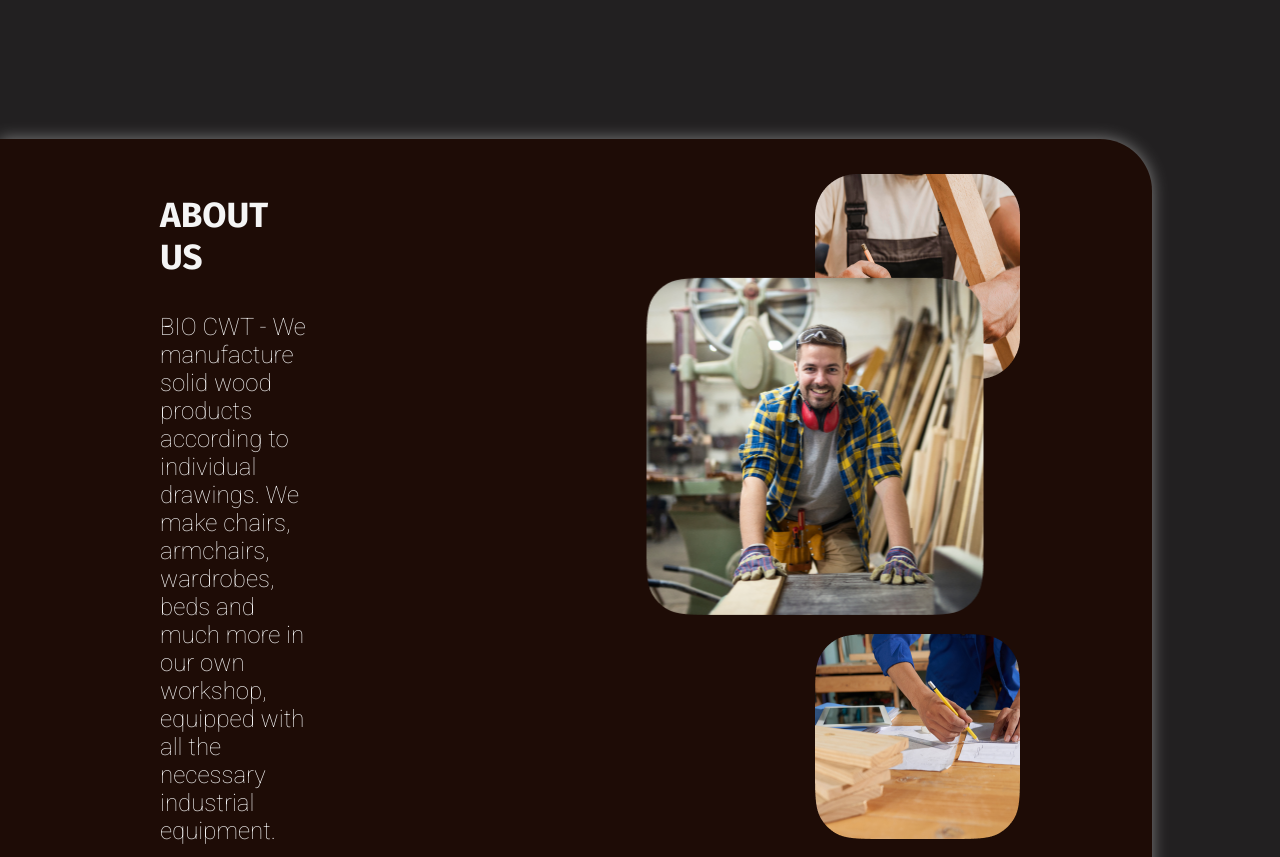
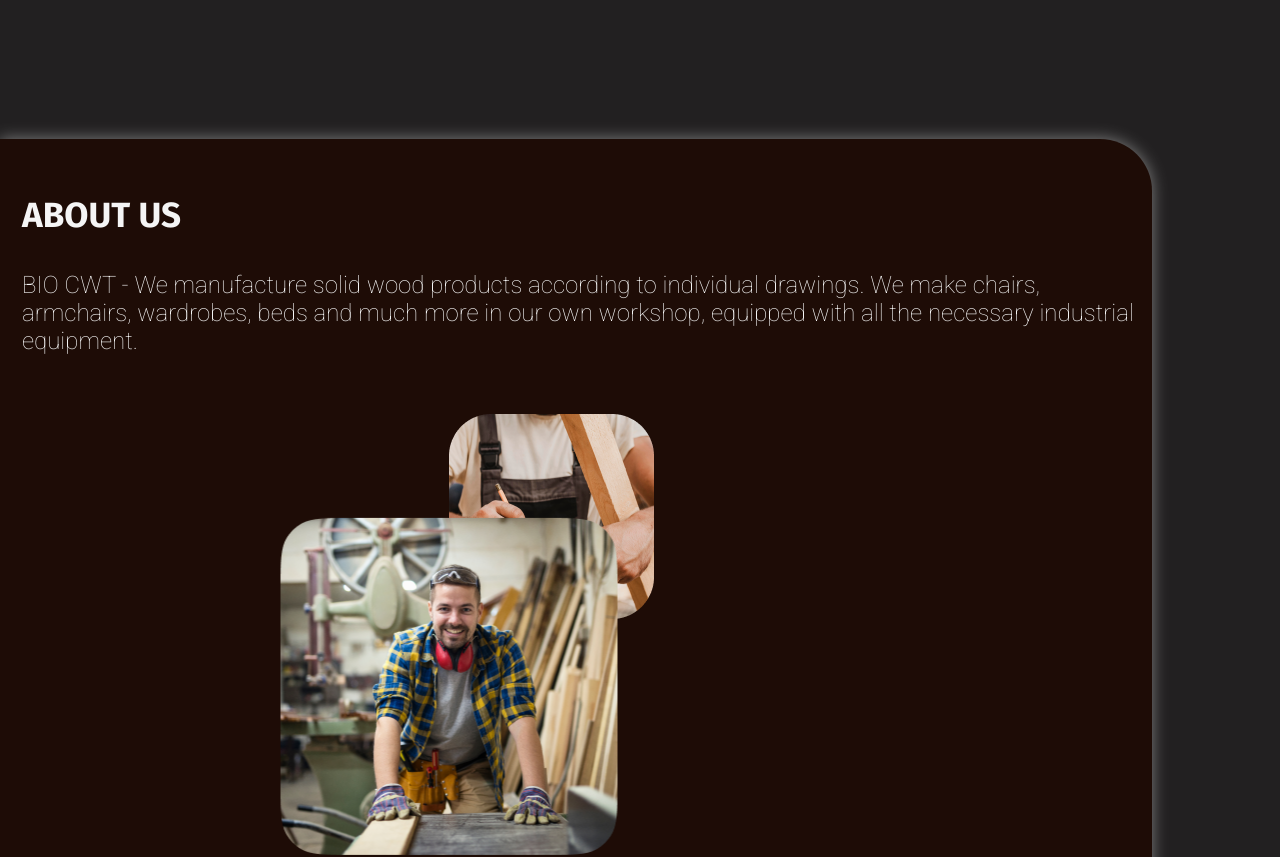
Before and after one commit to oluwajueda/woodcompany, a React (Create React App) app: page / in a window 1280 px wide. Shown: the part 3060-3917 px from the top of the page. Built offline with nearby package versions, Linux system fonts and the light colour scheme.

Commit message:
changes commited

```diff
--- a/src/index.css
+++ b/src/index.css
@@ -8,6 +8,11 @@ body{
    box-sizing: border-box;
 
 
+}
+.app{
+  max-width: 1400px;
+  margin-left: auto;
+  margin-right: auto;
 }
 h1,h4,h3,h2{
   color: #f5f5f5;
@@ -154,10 +159,10 @@ li {
     text-align: center;
 
   }
-    .wood-type p{
-
-
-      }
+   .wood-characters{
+    margin-left: auto;
+    margin-right: auto;
+   }
 
       .workimage{
         width: 770px;
@@ -363,6 +368,21 @@ li {
                               display: none;
                             }
 
+                   @media(min-width: 701px) {
+                    .about-container {
+                        display: flex;
+                        flex-direction: column;
+                        gap: 0;
+                      }
+                      .about-div{
+                        margin-left: 22px;
+                      }
+                      .about-image{
+                        margin-left: auto;
+                        margin-right: auto;
+                      }
+                   }
+
 
                         @media(max-width: 700px){
                              .nav-toggle{
@@ -558,6 +578,8 @@ li {
                         font-size: 16px;
 
 
+
+
                       }
                       .nike{
                         width: 4px;
```
